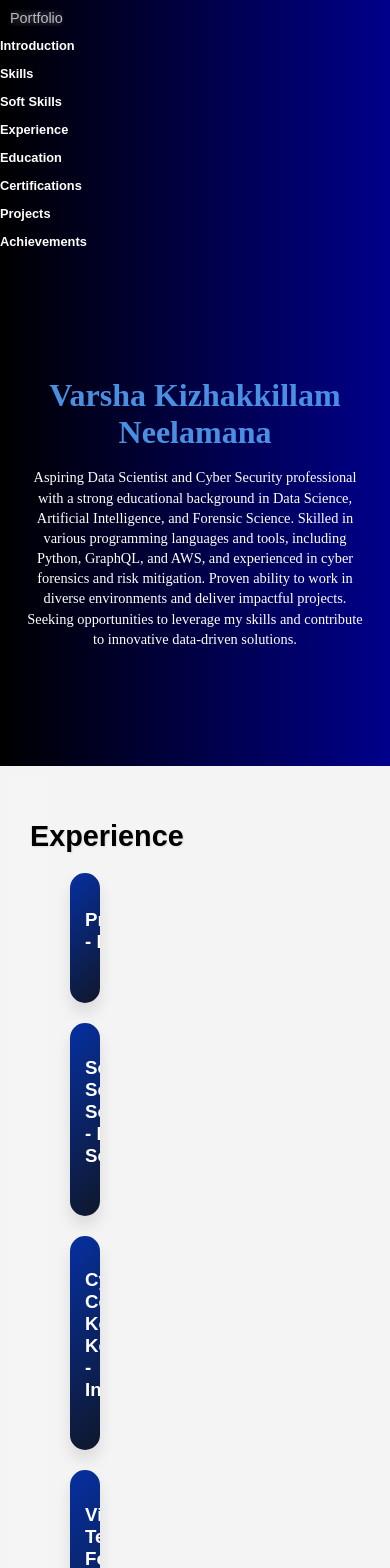
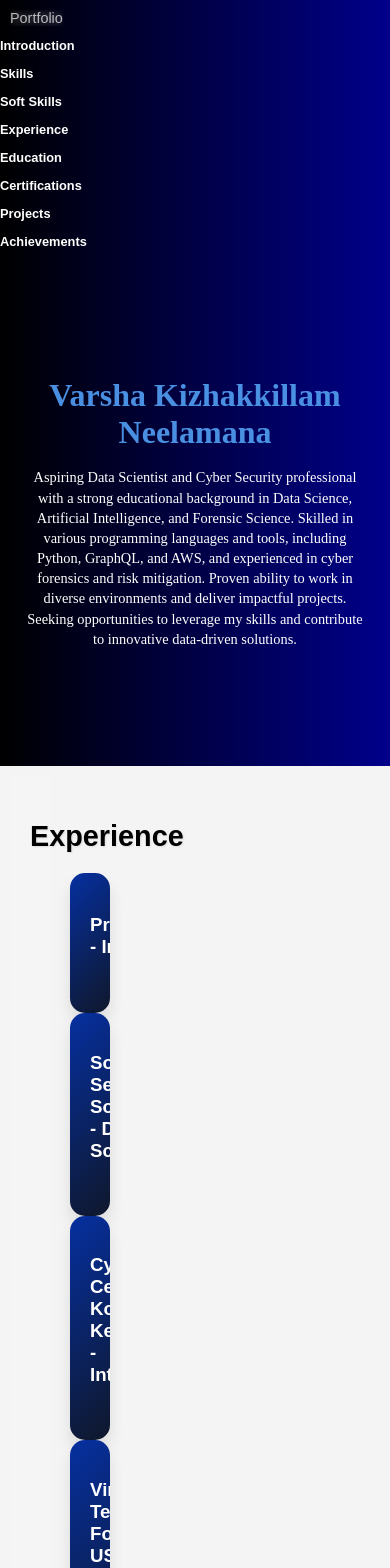
Before and after one commit to varshakn/real_portfolio, a React (Create React App) app: page / in a window 390 px wide. Shown: the top 1568 px of the page. Built offline with nearby package versions, Linux system fonts and the light colour scheme; a web font is replaced by a local one.

Commit message:
Update CSS files

```diff
--- a/src/components/Experience.css
+++ b/src/components/Experience.css
@@ -106,8 +106,9 @@
   }
 
   .experience-square {
-      padding: 15px; /* Reduce padding */
-      width: 100%; /* Full width on mobile */
+      padding: 20px; /* Keep padding for a bigger box */
+      width: 90%; /* Use 90% of the screen width on mobile */
+      margin: 0 auto; /* Center the boxes */
   }
 
   .experience-details {
```
